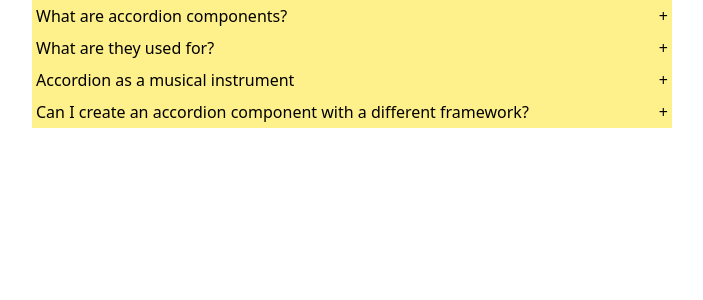
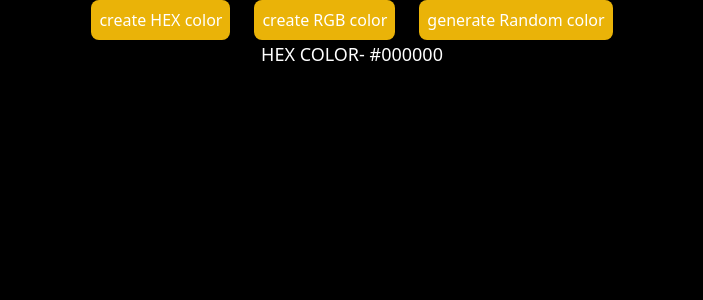
Before and after one commit to Lateef9/ReactDash-25, a React (Create React App) app: page / in a window 1280 px wide. Shown: the top 300 px of the page, without its empty margins (288-991 px from the left). Built offline with nearby package versions, Linux system fonts and the light colour scheme.

Commit message:
Task2 - Added a random-color generate

```diff
--- a/src/App.js
+++ b/src/App.js
@@ -1,11 +1,12 @@
 
 import './App.css';
 import Accordian from './component/Accordion';
-
+import Randomcolor from './component/Random-color';
 function App() {
   return (
     <div className="App">
-      <Accordian />
+      {/* <Accordian /> */}
+      <Randomcolor/>
     </div>
   );
 }
--- /dev/null
+++ b/src/component/Random-color/index.js
@@ -0,0 +1,60 @@
+import React, { useState } from 'react'
+
+function Randomcolor() {
+    const [color, setcolor] = useState("#000000")
+    const [typeofColor, settypeofColor] = useState("hex")
+
+    function randomColorUtility(length) {
+        return Math.floor(Math.random() * length);
+      }
+
+
+    function handleGenerateHEXColor() {
+        const hex =[1,2,3,4,5,6,7,8,9,"A","B","C","D","E","F"];
+        let hexColor = "#";
+
+        for(let i =0; i<6 ; i++){
+            hexColor += hex[randomColorUtility(hex.length)]
+        }
+
+        setcolor(hexColor)
+
+    }
+
+    function handleGenerateRGBColor() {
+            const r = randomColorUtility(256);
+            const g = randomColorUtility(256);
+            const b = randomColorUtility(256);
+
+            setcolor(`rgb(${r},${g}, ${b})`);
+
+
+    }
+
+
+  return (
+    <div>
+        <div style={{
+             width: "100vw",
+             height: "100vh",
+             background: color,
+            }}>
+                <div className='flex gap-6 items-center justify-center'>
+                    <button className='text-white p-2 rounded-lg bg-yellow-500' onClick={() => settypeofColor("hex")}> create HEX color</button>
+                    <button className='text-white p-2 rounded-lg bg-yellow-500' onClick={() => settypeofColor("rgb")}>create RGB color</button>
+                    <button className='text-white p-2 rounded-lg bg-yellow-500'
+                    onClick={
+                        typeofColor === "hex" ? handleGenerateHEXColor : handleGenerateRGBColor
+                    }>generate Random color</button>
+
+                </div>
+                <div className='flex items-center justify-center my-auto'>
+                    <h3 className='text-white text-lg'>{typeofColor === "hex" ? "HEX COLOR" : "RGB COLOR"}- {color}</h3>
+                </div>
+
+        </div>
+    </div>
+  )
+}
+
+export default Randomcolor
```
